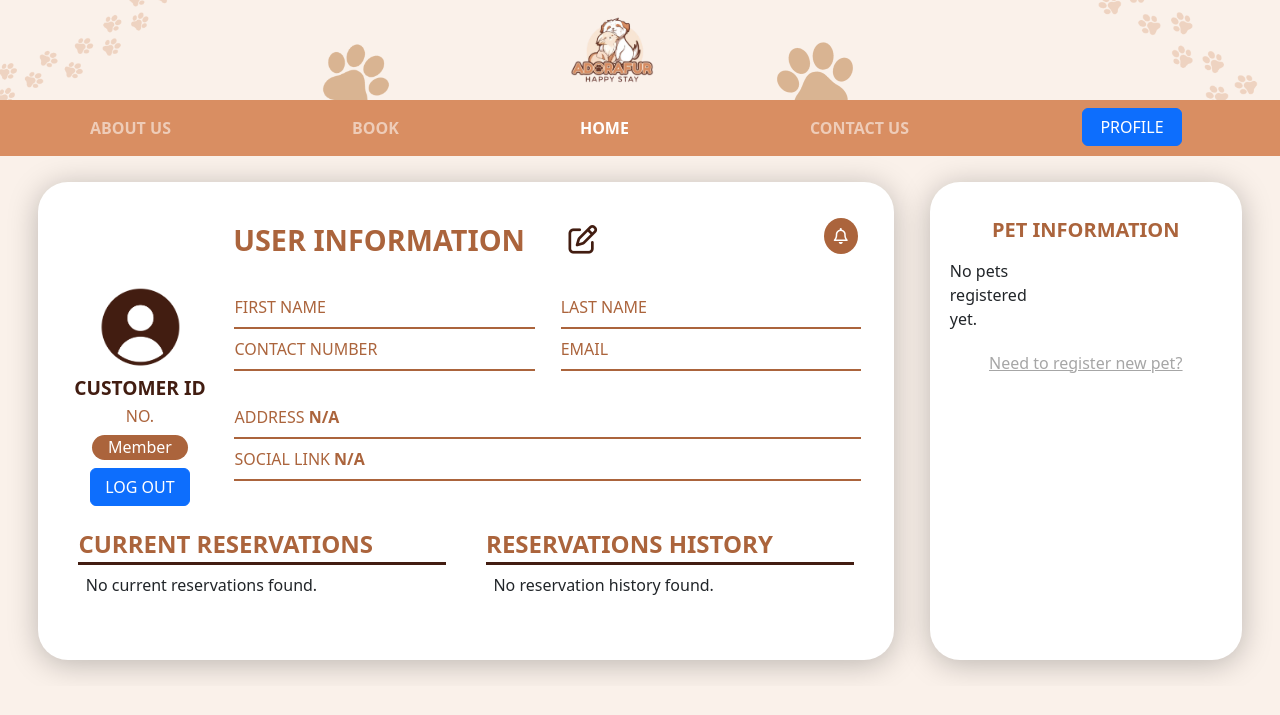
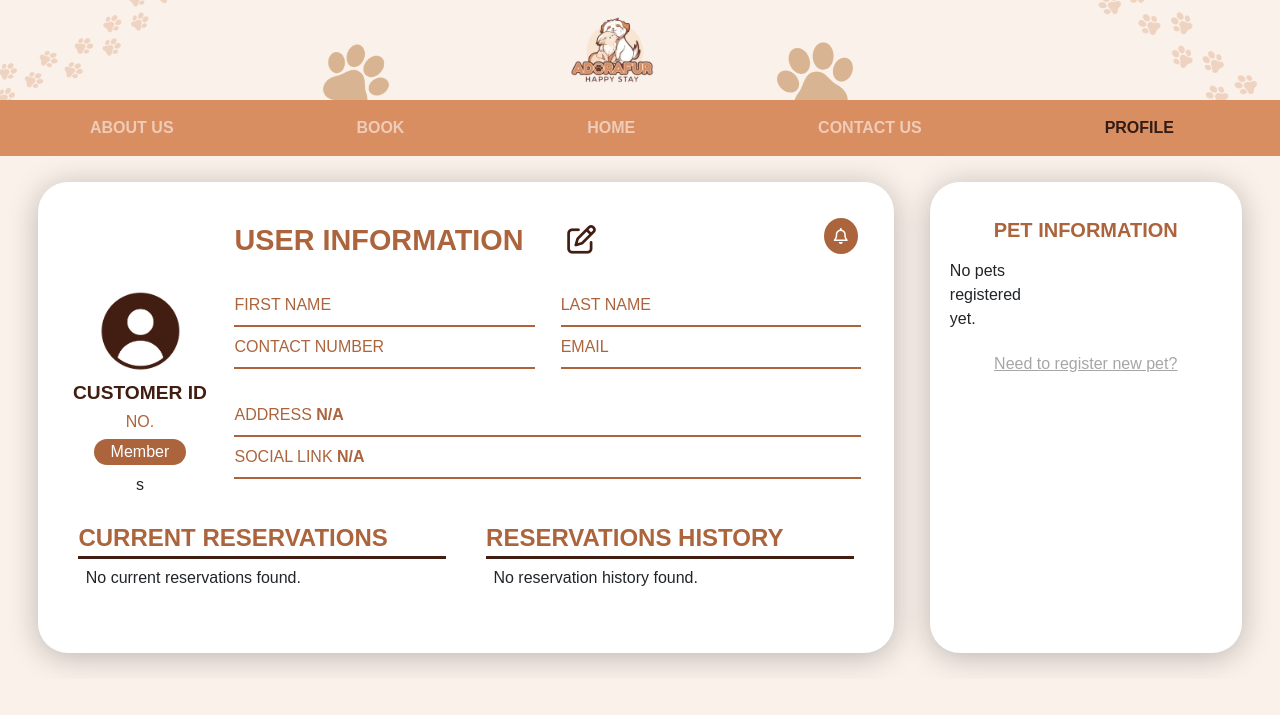
Before and after one commit to TiramisuCoders/Adorafur, a PHP site: page /profile.php in a window 1280 px wide. Shown: the top 715 px of the page. Run offline with PHP 8.4, Linux system fonts and the light colour scheme; the visitor is signed in with stand-in values (Sample User, id 1); data that the repository does not hold is empty.

Commit message:
Header changes (Profile if logged in, with logout dropdown; login if not logged in)
ALL CUSTOMERS PHP - include statement
header.php - yung IF STATEMENT
header.css - nav-item shzzz line 46(?)

```diff
--- a/Contact_Us.php
+++ b/Contact_Us.php
@@ -10,7 +10,9 @@
 
 <body>
 
-<?php include 'header.php'; ?>
+<?php
+$activePage = 'contact';
+include 'header.php'; ?>
 
 
 <div class = "main">
--- a/Profile.php
+++ b/Profile.php
@@ -74,81 +74,16 @@ $profile_picture = isset($fetch_cust_info['profile_picture']) && !empty($fetch_c
     <meta name="viewport" content="width=device-width, initial-scale=1.0">
     <title>User Profile</title>
     <link rel="stylesheet" href="Profile.css">
-    <link rel="stylesheet" href="headers.css">
+    <link rel="stylesheet" href="header1.css">
     <link rel="stylesheet" href="https://cdnjs.cloudflare.com/ajax/libs/font-awesome/6.5.2/css/all.min.css">
     <link href="https://cdn.jsdelivr.net/npm/bootstrap@5.3.3/dist/css/bootstrap.min.css" rel="stylesheet" integrity="sha384-QWTKZyjpPEjISv5WaRU9OFeRpok6YctnYmDr5pNlyT2bRjXh0JMhjY6hW+ALEwIH" crossorigin="anonymous">
     <script src="https://cdn.jsdelivr.net/npm/bootstrap@5.3.3/dist/js/bootstrap.bundle.min.js" integrity="sha384-YvpcrYf0tY3lHB60NNkmXc5s9fDVZLESaAA55NDzOxhy9GkcIdslK1eN7N6jIeHz" crossorigin="anonymous"></script>
 </head>
 <body>
 
-<div class="lHead">
-    <img src="Header-Pics/PIC4.png" alt="pic4" class="paws1">
-    <img src="Header-Pics/PIC2.png" alt="pic2" class="paw1">
-    <img src="Header-Pics/logo.png" alt="LOGO" class="logos">
-    <img src="Header-Pics/PIC3.png" alt="pic3" class="paw2">
-    <img src="Header-Pics/PIC5.png" alt="pic5" class="paws2">
-</div>
-
-<?php include 'login.php'?>
-<nav class="navbar navbar-expand-lg navbar-dark ">
-    <div class="container">
-        <button class="navbar-toggler shadow-none border-0" type="button" data-bs-toggle="offcanvas" data-bs-target="#offcanvasNavbar" aria-controls="offcanvasNavbar" aria-label="Toggle navigation">
-            <span class="navbar-toggler-icon"></span>
-        </button>
-
-        <div class="sidebar offcanvas offcanvas-start" tabindex="-1" id="offcanvasNavbar" aria-labelledby="offcanvasNavbarLabel">
-
-            <div class="offcanvas-header text-white border-bottom">
-                <img src="logo.png" alt="LOGO" class="log">
-                <button type="button" class="btn-close btn-close-white shadow-none" data-bs-dismiss="offcanvas" aria-label="Close"></button>
-            </div>
-
-            <div class="offcanvas-body">
-                <ul class="navbar-nav justify-content-between flex-grow-1 pe-3">
-
-                    <!-- about us  -->
-                    <li class="nav-item dropdown ">
-                        <a class="nav-link dropdown-toggle" href="#" role="button" data-bs-toggle="dropdown" aria-expanded="false">
-                        ABOUT US </a>
-                        <ul class="dropdown-menu ">
-                            <li><a class="dropdown-item" href="aboutus.php">House Rules</a></li>
-                            <li><a class="dropdown-item" href="#ourstory">Our Story</a></li>
-                            <li><a class="dropdown-item" href="#time">Opening Hours</a></li>
-                        </ul>
-                    </li>
-
-                    <!-- book  -->
-                    <li class="nav-item dropdown ">
-                        <a class="nav-link dropdown-toggle" href="#" role="button" data-bs-toggle="dropdown" aria-expanded="false">
-                        BOOK </a>
-                        <ul class="dropdown-menu ">
-                            <li><a class="dropdown-item" href="#second-scroll">Book</a></li>
-                            <li><a class="dropdown-item" href="#inclusions">Inclusion and Perks</a></li>
-                        </ul>
-                    </li>
-
-                    <li class="nav-item">
-                        <a class="nav-link active" aria-current="page" href="home.php">HOME</a>
-                    </li>
-
-                    <li class="nav-item dropdown ">
-                        <a class="nav-link dropdown-toggle" href="#" role="button" data-bs-toggle="dropdown" aria-expanded="false">
-                        CONTACT US
-                        </a>
-                        <ul class="dropdown-menu">
-                            <li><a class="dropdown-item" href="Contact_Us.php">Contact Us</a></li>
-                            <li><a class="dropdown-item" href="#faqs">FAQs</a></li>
-                        </ul>
-                    </li>
-
-                    <li class="nav-item">
-                        <a href="profile.php" class="btn btn-primary">PROFILE</a>
-                    </li>
-                </ul>
-            </div>
-        </div>
-    </div>
-</nav>
+<?php
+$activePage = 'profile';
+include 'header.php'; ?>
 
 <div class="profile">
     <section>
@@ -174,8 +109,7 @@ $profile_picture = isset($fetch_cust_info['profile_picture']) && !empty($fetch_c
                     <img src="<?php echo $profile_picture; ?>" alt="Profile Picture" class="profile-icon">
                     <h6 class="cusID">CUSTOMER ID</h6>
                     <h6 class="cusNum">NO. <?php echo $fetch_cust_info['c_id']; ?></h6>
-                    <h6 class="cusMem"><?php echo $fetch_cust_info['membership_status']; ?> Member</h6>
-                    <a href="logout.php" class="btn btn-primary">LOG OUT</a>
+                    <h6 class="cusMem"><?php echo $fetch_cust_info['membership_status']; ?> Member</h6>s
                 </div>
 
                 <div class="deets">
--- a/aboutus.php
+++ b/aboutus.php
@@ -11,7 +11,9 @@
 <body>
 
 
-        <?php include 'header.php'; ?>
+<?php
+$activePage = 'about';
+include 'header.php'; ?>
 
 <div class = about>
 <div class="mvg">
--- a/header.php
+++ b/header.php
@@ -6,7 +6,7 @@
   <meta name="viewport" content="width=device-width, initial-scale=1.0">
   <link href="https://cdn.jsdelivr.net/npm/bootstrap@5.3.3/dist/css/bootstrap.min.css" rel="stylesheet" integrity="sha384-QWTKZyjpPEjISv5WaRU9OFeRpok6YctnYmDr5pNlyT2bRjXh0JMhjY6hW+ALEwIH" crossorigin="anonymous">
   <script src="https://cdn.jsdelivr.net/npm/bootstrap@5.3.3/dist/js/bootstrap.bundle.min.js" integrity="sha384-YvpcrYf0tY3lHB60NNkmXc5s9fDVZLESaAA55NDzOxhy9GkcIdslK1eN7N6jIeHz" crossorigin="anonymous"></script>
-  <link rel="stylesheet" href="headers.css">
+  <link rel="stylesheet" href="header1.css">
 </head>
 <body>
 
@@ -40,9 +40,7 @@
 
             <!-- ABOUT US -->
             <li class="nav-item dropdown">
-              <button class="btn nav-link dropdown-toggle" type="button" id="aboutUsDropdown" data-bs-toggle="dropdown" aria-expanded="false">
-                ABOUT US
-              </button>
+            <a href="aboutus.php" class="nav-link <?php echo ($activePage == 'about') ? 'active' : ''; ?> dropdown-toggle">ABOUT US</a>
               <ul class="dropdown-menu" aria-labelledby="aboutUsDropdown">
                 <li><a class="dropdown-item" href="aboutus.php#house-rules">House Rules</a></li>
                 <li><a class="dropdown-item" href="aboutus.php#ourstory">Our Story</a></li>
@@ -52,9 +50,7 @@
 
             <!-- BOOK -->
             <li class="nav-item dropdown">
-              <button class="btn nav-link dropdown-toggle" type="button" id="bookDropdown" data-bs-toggle="dropdown" aria-expanded="false">
-                BOOK
-              </button>
+              <a href="home.php#second-scroll-title" class="nav-link <?php echo ($activePage == 'home') ? 'active' : ''; ?> dropdown-toggle">BOOK</a>
               <ul class="dropdown-menu" aria-labelledby="bookDropdown">
                 <li><a class="dropdown-item" href="home.php#second-scroll-title">Book</a></li>
                 <li><a class="dropdown-item" href="home.php#inclusions">Inclusion and Perks</a></li>
@@ -63,24 +59,34 @@
 
             <!-- HOME -->
             <li class="nav-item">
-              <a class="nav-link active" href="home.php">HOME</a>
+              <a class="nav-link <?php echo ($activePage == 'home') ? 'active' : ''; ?>" href="home.php">HOME</a>
             </li>
 
             <!-- CONTACT US -->
             <li class="nav-item dropdown">
-              <button class="btn nav-link dropdown-toggle" type="button" id="contactUsDropdown" data-bs-toggle="dropdown" aria-expanded="false">
-                CONTACT US
-              </button>
+            <a href="Contact_Us.php" class="nav-link <?php echo ($activePage == 'contact') ? 'active' : ''; ?> dropdown-toggle">CONTACT US</a>
               <ul class="dropdown-menu" aria-labelledby="contactUsDropdown">
-                <li><a class="dropdown-item" href="Contact_Us.php">Contact Us</a></li>
+                <li><a class="dropdown-item" href="Contact_Us.php#main">Contact Us</a></li>
                 <li><a class="dropdown-item" href="Contact_Us.php#faqs">FAQs</a></li>
               </ul>
             </li>
 
             <!-- LOGIN BUTTON -->
-            <li class="nav-item">
-              <button type="button" class="btn btn-primary" data-bs-toggle="modal" data-bs-target="#loginModal" data-backdrop="false">LOGIN</button>
-            </li>
+            <?php if (isset($_SESSION['c_id'])): ?>
+                                <!-- If the user is logged in -->
+              <li class="nav-item dropdown">
+                <a href="profile.php" class="nav-link <?php echo ($activePage == 'profile') ? 'active' : ''; ?> dropdown-toggle">PROFILE</a>
+                <ul class="dropdown-menu">
+                  <li><a class="dropdown-item" href="logout.php">Logout</a></li>
+                </ul>
+              </li>
+
+              <?php else: ?>
+                <li class="nav-item">
+                  <button type="button" class="nav-link dropdown-toggle" data-bs-toggle="modal" data-bs-target="#loginModal" data-backdrop="false">LOGIN</button>
+                </li>
+              <?php endif; ?>
+
           </ul>
         </div>
       </div>
--- a/headers.css
+++ b/header1.css
@@ -196,3 +196,7 @@ hr{
   border: solid 2px #FFF;
   opacity: 1;
 }
+
+.nav-item.dropdown:hover .dropdown-menu {
+  display: block;
+}
```
Also changed, not shown: admin/admin-css/admin_profile1.css (+0 -8 lines), home.php (+4 -3 lines).
